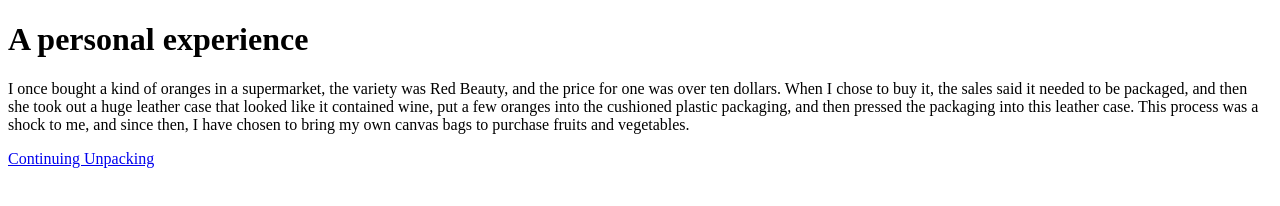
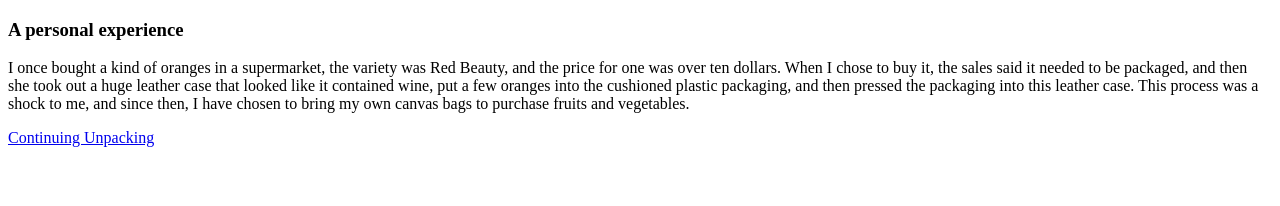
Before and after one commit to Anyiiiiii/What-we-talked-about..., a plain HTML site: page FifthPage.html in a window 1280 px wide. Drawn offline with Linux system fonts and the light colour scheme.

Commit message:
Update FifthPage.html

```diff
--- a/FifthPage.html
+++ b/FifthPage.html
@@ -6,7 +6,7 @@
 </head>
 <body>
 
-<h1>A personal experience</h1>
+<h3>A personal experience</h3>
 <p>I once bought a kind of oranges in a supermarket, the variety was Red Beauty, and the price for one was over ten dollars. When I chose to buy it, the sales said it needed to be packaged, and then she took out a huge leather case that looked like it contained wine, put a few oranges into the cushioned plastic packaging, and then pressed the packaging into this leather case. This process was a shock to me, and since then, I have chosen to bring my own canvas bags to purchase fruits and vegetables.</p>
 
 <p><a href="https://anyiiiiii.github.io/What-we-talked-about.../SixthPage.html">Continuing Unpacking</a></p>
```
